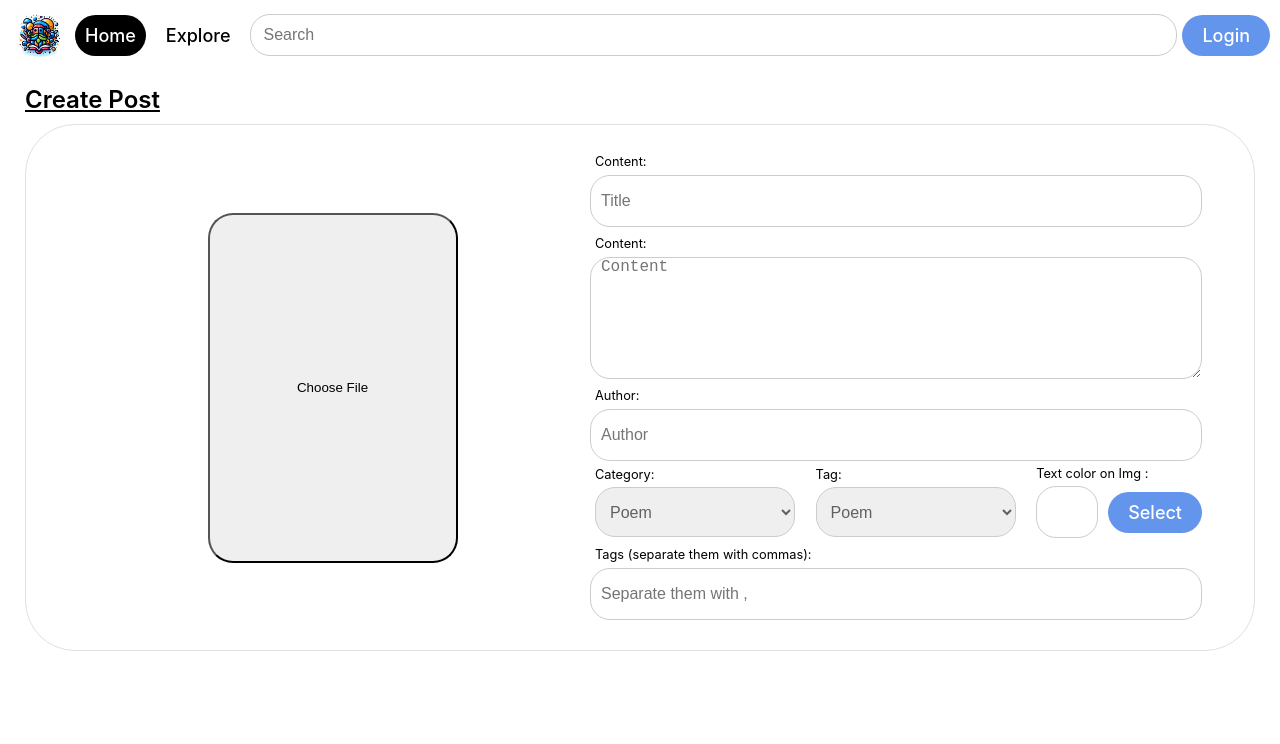
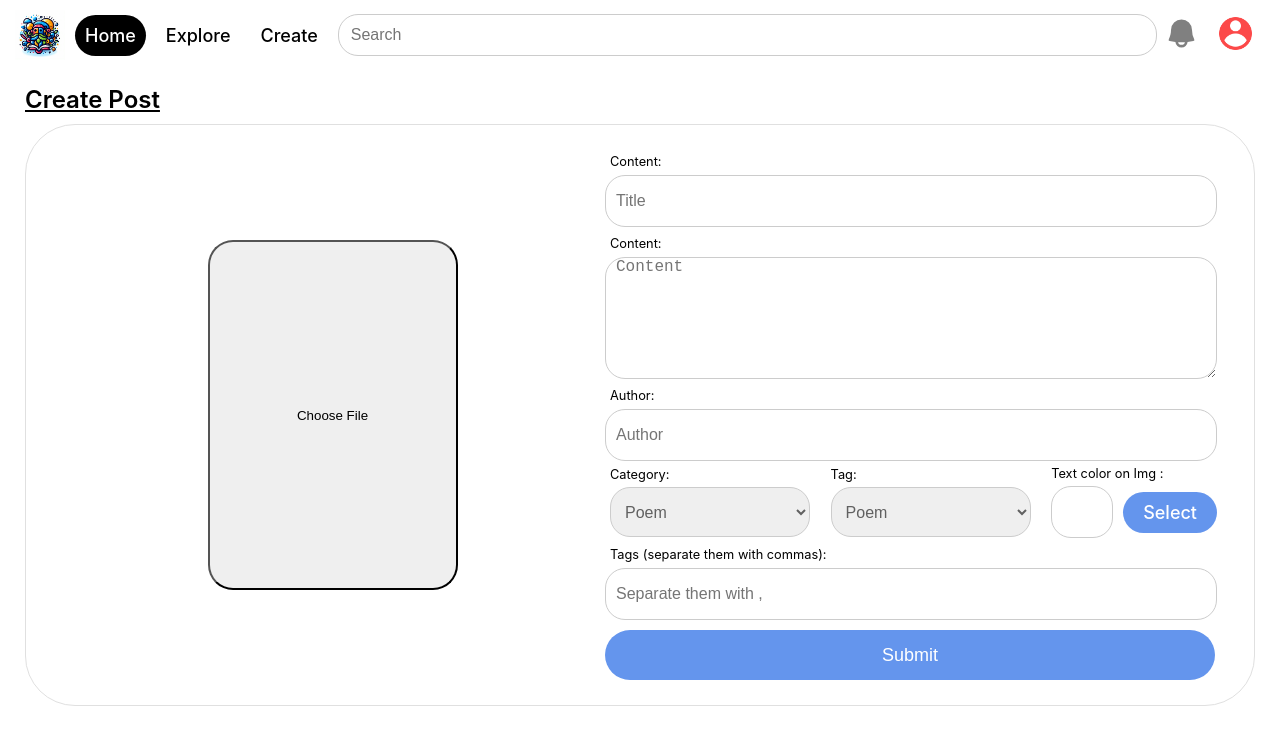
Before and after one commit to ravikourav/thinker, a React (Create React App) app: page /create in a window 1280 px wide. Shown: the top 744 px of the page. Built offline with nearby package versions, Linux system fonts and the light colour scheme.

Commit message:
added send svg , added submit button in create page

```diff
--- a/src/assets/components/DetailedCard.js
+++ b/src/assets/components/DetailedCard.js
@@ -2,21 +2,20 @@ import React from 'react';
 import './css/DetailedCard.css';
 import Card from './Card.js';
 
-import {ReactComponent as BackIcon } from '../image/arrow-back.svg';
+import { ReactComponent as BackIcon } from '../image/arrow-back.svg';
+import { ReactComponent as SendIcon } from '../image/send.svg';
 import TempImg from '../image/profile.png';
 
 function DetailedCard({ selectedCard, onClose }) {
-
   return (
     <div className="modal-wraper">
-
       <BackIcon className='close' onClick={onClose} />
 
       <div className='content-wraper'>
         <Card
           size='large'
           content={selectedCard.content}
-        textColor={selectedCard.contentColor}  // Pass the textColor prop here
+          textColor={selectedCard.contentColor}
           author={selectedCard.author}
           background={selectedCard.background}
         />
@@ -37,7 +36,7 @@ function DetailedCard({ selectedCard, onClose }) {
           <div className='add-comment-container'>
             <img className='user-profile-image' src={TempImg} alt=''></img>
             <input className='main-input comment-input' placeholder='Comment' type='text' />
-          <p className='main-button'>Post</p>
+            <SendIcon className='send-comment' />
           </div>
         </div>
       </div>
--- a/src/assets/components/Header.js
+++ b/src/assets/components/Header.js
@@ -9,7 +9,7 @@ import {HiMiniBell} from "react-icons/hi2";
 function Header()  {
 
   const [Selected , setSelected] = useState('Home');
-  const [isLoggedIn] = useState(false);
+  const [isLoggedIn] = useState(true);
   const [isLoginOverlayVisible, setIsLoginOverlayVisible] = useState(false);
 
   const openLogin = () => {
--- a/src/assets/components/css/DetailedCard.css
+++ b/src/assets/components/css/DetailedCard.css
@@ -1,6 +1,6 @@
 .modal-wraper {
   display: flex;
-  flex-direction:row;
+  flex-direction: row;
   align-items: center;
   justify-content: center;
   width: 100%;
@@ -36,7 +36,7 @@
 /* info model css */
 
 .modal-box {
-  margin:10px;
+  margin: 10px;
   display: flex;
   flex-direction: column;
   background-color: #fefefe;
@@ -117,3 +117,17 @@
   flex: 1;
   margin: 0px 5px;
 }
+
+.send-comment {
+  width: 34px;
+  height: 34px;
+  padding: 3px;
+}
+
+.send-comment:hover,
+.send-comment:focus {
+  border-radius: 50%;
+  background-color: #eeeeee;
+  text-decoration: none;
+  cursor: pointer;
+}
--- a/src/assets/layout/Create.js
+++ b/src/assets/layout/Create.js
@@ -89,6 +89,8 @@ function Create() {
             Tags (separate them with commas):
             <input className='main-input input-create' type='text' placeholder='Separate them with , ' />
           </label>
+
+          <button type='submit' className='main-button submit-post'>Submit</button>
         </div>
       </div>
     </div>
--- a/src/assets/layout/css/Create.css
+++ b/src/assets/layout/css/Create.css
@@ -23,6 +23,7 @@
     justify-content: center;
     width: 512px;
     border-radius: 25px;
+    margin: 0px 15px;
 }
 
 .uploaded-image {
@@ -84,3 +85,10 @@ input::file-selector-button {
 .button {
     margin: 0;
 }
+
+.submit-post {
+    border: none;
+    height: 50px;
+    width: 610px;
+    margin-top: 5px;
+}
```
Also changed, not shown: src/assets/image/close.svg, src/assets/image/send.svg (added). Lines whose indentation alone changed are shown as unchanged.
